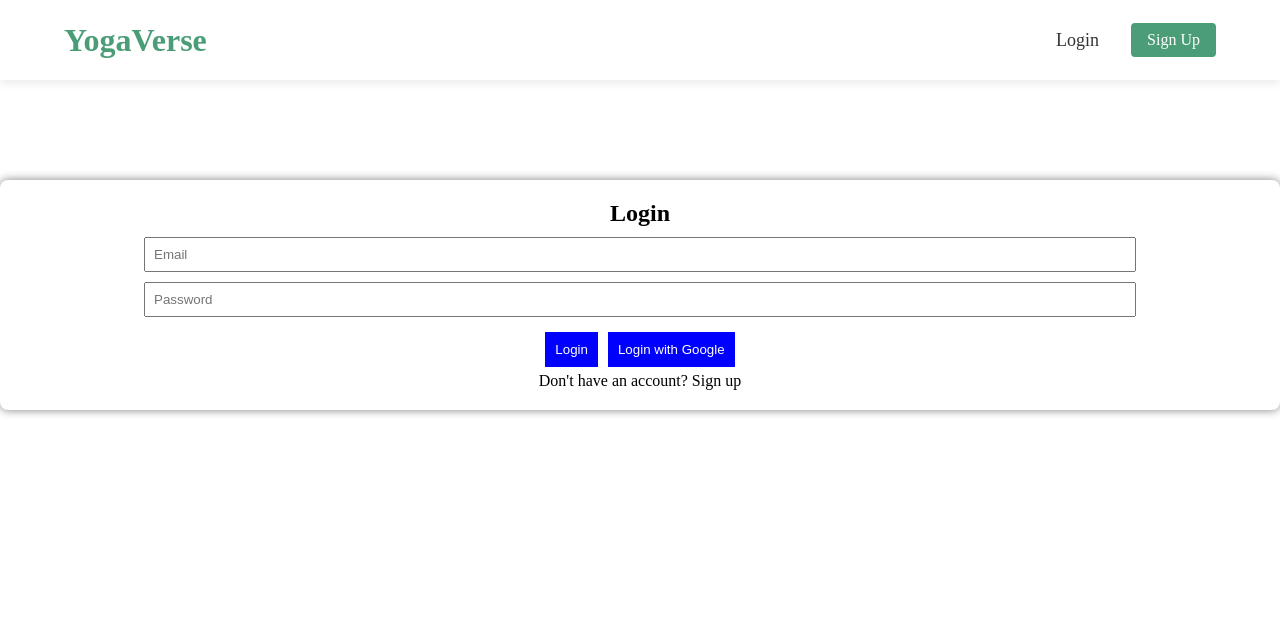
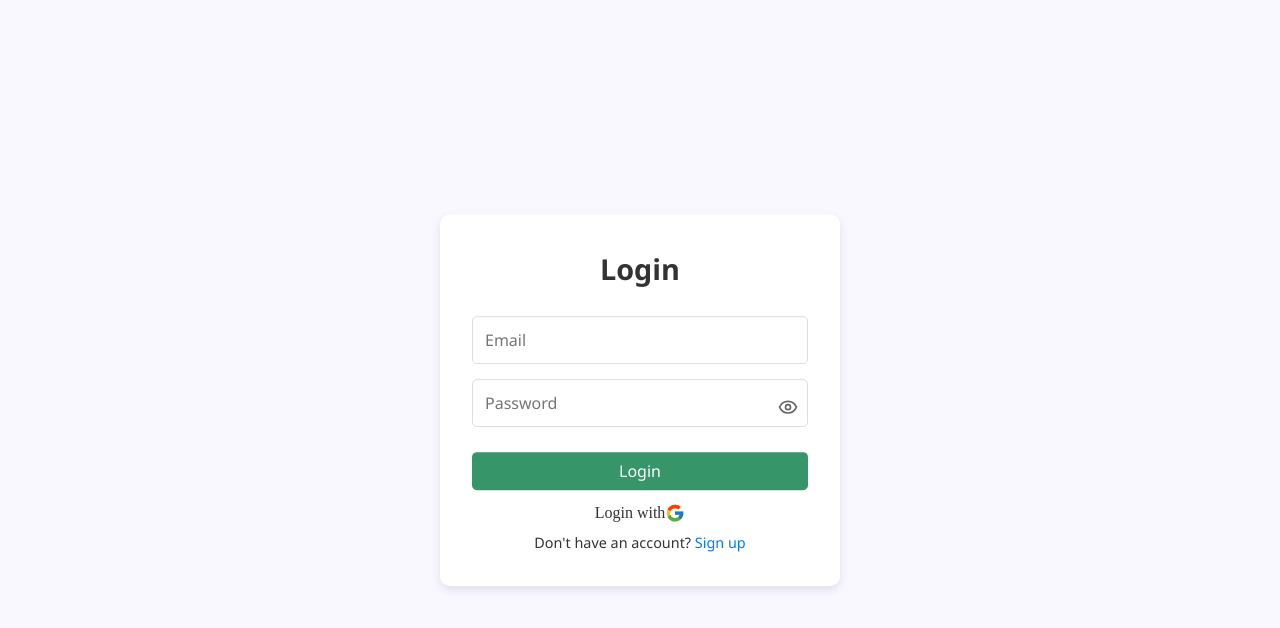
Before and after one commit to Roonpandit/Yoga, a React (Vite) app: page /login in a window 1280 px wide. Shown: the top 628 px of the page. Built offline with nearby package versions, Linux system fonts and the light colour scheme.

Commit message:
6th-Commit

```diff
--- a/package.json
+++ b/package.json
@@ -15,8 +15,10 @@
     "@fortawesome/react-fontawesome": "^0.2.0",
     "axios": "^1.6.7",
     "firebase": "^11.4.0",
+    "lucide-react": "^0.477.0",
     "react": "^19.0.0",
     "react-dom": "^19.0.0",
+    "react-icons": "^5.5.0",
     "react-router-dom": "^6.22.3"
   },
   "devDependencies": {
--- a/src/App.jsx
+++ b/src/App.jsx
@@ -4,6 +4,7 @@ import './App.css'
 import Header from './components/Header'
 import Footer from './components/Footer'
 import Login from './components/Login/Login'
+import Signup from "./components/Login/Signup"
 import Home from './components/box/Home'
 import HomePage from './pages/HomePage'
 import MyGroupsPage from './pages/MyGroupsPage'
@@ -17,6 +18,7 @@ function App() {
       <Routes>
         <Route path="/" element={<Home />} />
         <Route path="/login" element={<Login />} />
+        <Route path="/signup" element={<Signup />} />
         <Route path="/user" element={<HomePage />} />
         <Route path="/my-groups" element={<MyGroupsPage />} />
         <Route path="/explore-asanas" element={<ExploreAsanasPage />} />
--- a/src/components/Login/Login.css
+++ b/src/components/Login/Login.css
@@ -1,29 +1,125 @@
+/* Container for Login/Signup */
 .login-container {
-    background: white;
-    padding: 20px;
-    border-radius: 8px;
-    box-shadow: 0px 0px 10px 0px gray;
+  background: #fff;
+  padding: 2rem;
+  border-radius: 10px;
+  box-shadow: 0px 4px 10px rgba(0, 0, 0, 0.1);
+  width: 100%;
+  max-width: 400px;
   text-align: center;
-    margin-top: 100px;
-
+  position: absolute;
+  top: 50%;
+  left: 50%;
+  transform: translate(-50%, -50%);
 }
 
-  .login-container input {
-    display: block;
-    margin: 10px auto;
-    padding: 8px;
-    width: 80%;
+.login-container h2 {
+  margin-bottom: 1.5rem;
+  font-size: 1.8rem;
+  color: #333;
 }
 
-  .login-container  button {
-    margin: 5px;
-    padding: 10px;
+/* Input Fields */
+.login-container input {
+  width: 100%;
+  padding: 12px;
+  margin-bottom: 15px;
+  border: 1px solid #ddd;
+  border-radius: 5px;
+  font-size: 1rem;
+  transition: all 0.3s ease-in-out;
+}
+
+.login-container input:focus {
+  border-color: #007bff;
+  outline: none;
+}
+
+/* Password Field Container */
+.login-container .password-container {
+  position: relative;
+  display: flex;
+  align-items: center;
+}
+
+.login-container .password-container input {
+  padding-right: 40px; /* Space for eye icon */
+}
+
+.login-container .show-password-btn {
+  position: absolute;
+  right: 10px;
+  cursor: pointer;
+  background: none;
   border: none;
-    background: blue;
+  color: #666;
+  transition: color 0.3s ease;
+}
+
+.login-container .show-password-btn:hover {
+  color: #007bff;
+}
+
+/* Buttons */
+.login-container button {
+  width: 100%;
+  padding: 8px;
+  background: #369569;
   color: white;
+  border: none;
+  border-radius: 5px;
+  font-size: 1rem;
   cursor: pointer;
+  margin-top: 10px;
+  transition: background 0.3s ease;
 }
 
 .login-container button:hover {
-    background: darkblue;
+  background: #21734d;
 }
+
+/* Link Styles */
+.login-container p {
+  margin-top: 5px;
+  font-size: 0.9rem;
+}
+
+.login-container p a {
+  color: #007bff;
+  text-decoration: none;
+}
+
+.login-container p a:hover {
+  text-decoration: underline;
+}
+
+.google-login-btn {
+  display: flex;
+  justify-content: center;
+  align-items: center;
+  margin-top: 10px;
+  font-family: "Times New Roman", Times, serif;
+  font-weight: 800px;
+}
+
+.google-login-btn:hover {
+
+  text-decoration: underline;
+}
+
+.google-login-btn span:hover {
+  background-color: #f1f1f1;
+}
+
+.google-logo {
+  width: 20px;
+  height: 20px;
+}
+
+/* Responsive Design */
+@media (max-width: 450px) {
+  .login-container {
+    width: 90%;
+    padding: 1.5rem;
+  }
+}
--- a/src/components/Login/Login.jsx
+++ b/src/components/Login/Login.jsx
@@ -1,30 +1,22 @@
 import { useState } from "react";
-import {
-  signInWithEmailAndPassword,
-  signInWithPopup,
-  createUserWithEmailAndPassword
-} from "firebase/auth";
+import { signInWithEmailAndPassword, signInWithPopup } from "firebase/auth";
 import { auth, googleProvider } from "./firebase/firebase-config";
 import { useNavigate } from "react-router-dom";
 import "./Login.css";
 import Navbar from "../box/Navbar";
+import { FcGoogle } from "react-icons/fc";
+import { Eye, EyeOff } from "lucide-react";
 
-const LoginSignup = () => {
+const Login = () => {
   const [email, setEmail] = useState("");
   const [password, setPassword] = useState("");
-  const [isLogin, setIsLogin] = useState(true); // Toggle between login and signup
+  const [showPassword, setShowPassword] = useState(false);
   const navigate = useNavigate();
 
-  const handleAuth = async () => {
+  const handleLogin = async () => {
     try {
-      if (isLogin) {
-        await signInWithEmailAndPassword(auth, email, password);
-        navigate("/user");
-      } else {
-        await createUserWithEmailAndPassword(auth, email, password);
-        alert("Signup successful! You can now log in.");
-        setIsLogin(true);
-      }
+      await signInWithEmailAndPassword(auth, email, password);
+      navigate("/user");
     } catch (error) {
       alert(error.message);
     }
@@ -41,22 +33,43 @@ const LoginSignup = () => {
 
   return (
     <>
-      <Navbar />
       <div className="login-container">
-        <h2>{isLogin ? "Login" : "Signup"}</h2>
-        <input type="email" placeholder="Email" onChange={(e) => setEmail(e.target.value)} />
-        <input type="password" placeholder="Password" onChange={(e) => setPassword(e.target.value)} />
-        <button onClick={handleAuth}>{isLogin ? "Login" : "Signup"}</button>
-        {isLogin && <button onClick={handleGoogleLogin}>Login with Google</button>}
+        <h2>Login</h2>
+        <input
+          type="email"
+          placeholder="Email"
+          onChange={(e) => setEmail(e.target.value)}
+        />
+
+        <div className="password-container">
+          <input
+            type={showPassword ? "text" : "password"}
+            placeholder="Password"
+            onChange={(e) => setPassword(e.target.value)}
+          />
+          <span
+            type="button"
+            className="show-password-btn"
+            onClick={() => setShowPassword(!showPassword)}
+          >
+            {showPassword ? <EyeOff size={20} /> : <Eye size={20} />}
+          </span>
+        </div>
+
+        <button onClick={handleLogin}>Login</button>
+
+        <span className="google-login-btn" onClick={handleGoogleLogin}>
+        Login with  <FcGoogle className="google-logo" size={20} />
+
+</span>
+
+
         <p>
-          {isLogin ? "Don't have an account?" : "Already have an account?"}
-          <span onClick={() => setIsLogin(!isLogin)} className="toggle-link">
-            {isLogin ? " Sign up" : " Login"}
-          </span>
+          Don't have an account? <a href="/signup">Sign up</a>
         </p>
       </div>
     </>
   );
 };
 
-export default LoginSignup;
+export default Login;
--- /dev/null
+++ b/src/components/Login/Signup.jsx
@@ -0,0 +1,81 @@
+import { useState } from "react";
+import { createUserWithEmailAndPassword } from "firebase/auth";
+import { auth } from "./firebase/firebase-config";
+import { useNavigate } from "react-router-dom";
+import "./Login.css";
+import Navbar from "../box/Navbar";
+import { Eye, EyeOff } from "lucide-react";
+
+const Signup = () => {
+  const [email, setEmail] = useState("");
+  const [password, setPassword] = useState("");
+  const [confirmPassword, setConfirmPassword] = useState("");
+  const [showPassword, setShowPassword] = useState(false); // Toggle password visibility
+  const navigate = useNavigate();
+
+  const handleSignup = async () => {
+    if (password !== confirmPassword) {
+      alert("Passwords do not match!");
+      return;
+    }
+
+    try {
+      await createUserWithEmailAndPassword(auth, email, password);
+      alert("Signup successful! You can now log in.");
+      navigate("/login");
+    } catch (error) {
+      alert(error.message);
+    }
+  };
+
+  return (
+    <>
+      <div className="login-container">
+        <h2>Signup</h2>
+        <input
+          type="email"
+          placeholder="Email"
+          onChange={(e) => setEmail(e.target.value)}
+        />
+
+<div className="password-container">
+  <input
+    type={showPassword ? "text" : "password"}
+    placeholder="Password"
+    onChange={(e) => setPassword(e.target.value)}
+  />
+  <span
+    type="button"
+    className="show-password-btn"
+    onClick={() => setShowPassword(!showPassword)}
+  >
+    {showPassword ? <EyeOff size={20} /> : <Eye size={20} />}
+  </span>
+</div>
+
+<div className="password-container">
+  <input
+    type={showPassword ? "text" : "password"}
+    placeholder="Confirm Password"
+    onChange={(e) => setConfirmPassword(e.target.value)}
+  />
+  <span
+    type="button"
+    className="show-password-btn"
+    onClick={() => setShowPassword(!showPassword)}
+  >
+    {showPassword ? <EyeOff size={20} /> : <Eye size={20} />}
+  </span>
+</div>
+
+
+        <button onClick={handleSignup}>Signup</button>
+        <p>
+          Already have an account? <a href="/login">Login</a>
+        </p>
+      </div>
+    </>
+  );
+};
+
+export default Signup;
--- a/src/components/box/Navbar.jsx
+++ b/src/components/box/Navbar.jsx
@@ -10,7 +10,7 @@ function Navbar() {
         </Link>
         <div className="nav-buttons">
           <Link to="/login" className="nav-btn">Login</Link>
-          <Link to="/login" className="nav-button-signup">Sign Up</Link>
+          <Link to="/signup" className="nav-button-signup">Sign Up</Link>
         </div>
       </div>
     </nav>
--- a/src/index.css
+++ b/src/index.css
@@ -1,12 +1,27 @@
-#root {
-  width: 100%;
-  margin: 0;
-  padding: 0;
-  text-align: center;
+:root {
+  --primary: #7d5ba6;
+  --secondary: #62cc8f;
+  --accent: #ffae42;
+  --background: #f9f7ff;
+  --text: #333333;
+  --card-bg: #ffffff;
+  --shadow: rgba(0, 0, 0, 0.1);
 }
 
 * {
-  box-sizing: border-box;
   margin: 0;
   padding: 0;
+  box-sizing: border-box;
+  font-family: 'Segoe UI', Tahoma, Geneva, Verdana, sans-serif;
 }
+
+body {
+  background-color: var(--background);
+  color: var(--text);
+  line-height: 1.6;
+  margin: 0;
+  margin-left: 0;
+  margin-right: 0;
+  min-width: 320px;
+  min-height: 100vh;
+}
```
Also changed, not shown: 1 other file (tests, documents, lock files or other folders). Lines whose indentation alone changed are shown as unchanged.
